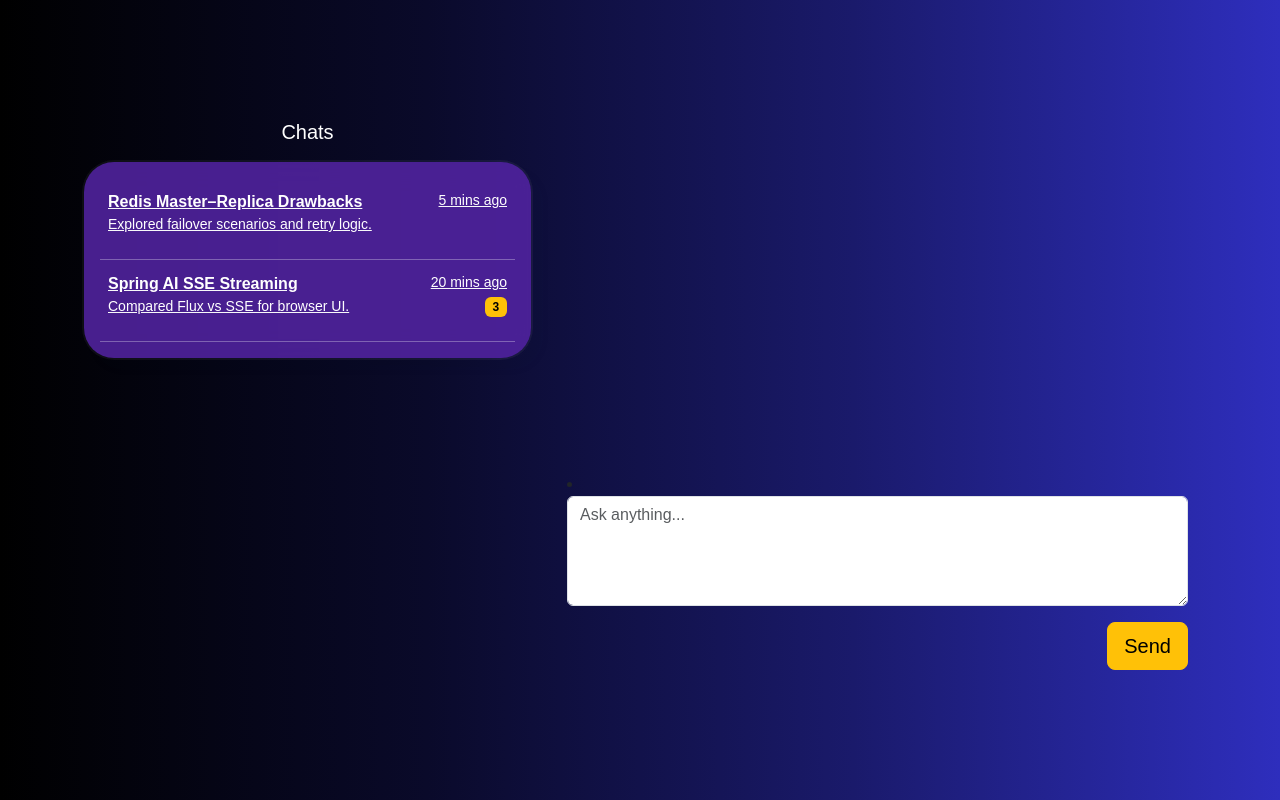
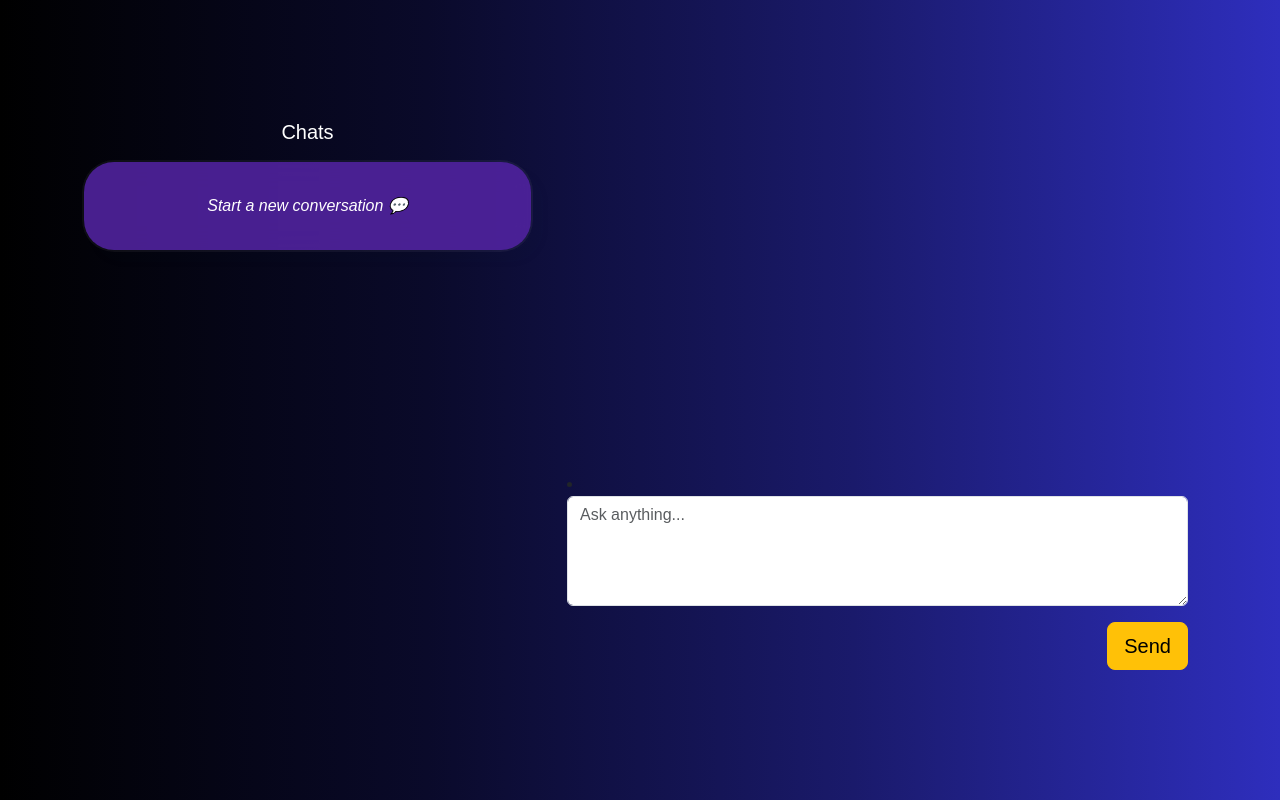
Before and after one commit to dejvis06/chat-interface, an Angular app: page / in a window 1280 px wide. Built offline with nearby package versions, Linux system fonts and the light colour scheme.

Commit message:
feat: integrate chat creation with SSE streaming
- Updated sendMessage() logic to handle chat creation with streaming flow
- Added POST /chats call on first user message to create chat and get chatId
- Reused chatId for subsequent SSE requests to maintain conversation state

```diff
--- a/src/app/app.component.ts
+++ b/src/app/app.component.ts
@@ -1,7 +1,4 @@
 import { Component } from '@angular/core';
-import { RouterOutlet } from '@angular/router';
-import { MembersComponent } from './members/members.component';
-import { MessageComponent } from './message/message.component';
 import { ChatsComponent } from './chats/chats.component';
 import { ChatComponent } from './chat/chat.component';
 
--- a/src/app/app.config.ts
+++ b/src/app/app.config.ts
@@ -2,7 +2,12 @@ import { ApplicationConfig, provideZoneChangeDetection } from '@angular/core';
 import { provideRouter } from '@angular/router';
 
 import { routes } from './app.routes';
+import { provideHttpClient } from '@angular/common/http';
 
 export const appConfig: ApplicationConfig = {
-  providers: [provideZoneChangeDetection({ eventCoalescing: true }), provideRouter(routes)]
+  providers: [
+    provideZoneChangeDetection({ eventCoalescing: true }),
+    provideRouter(routes),
+    provideHttpClient(),
+  ],
 };
--- a/src/app/chat/chat.component.ts
+++ b/src/app/chat/chat.component.ts
@@ -1,11 +1,24 @@
-import { Component, ElementRef, NgZone, ViewChild } from '@angular/core';
+import { Component, ElementRef, Input, NgZone, ViewChild } from '@angular/core';
 import { AiResponseComponent } from './ai-response/ai-response.component';
 import { UserPromptComponent } from './user-prompt/user-prompt.component';
 import { CommonModule } from '@angular/common';
 import { FormControl, ReactiveFormsModule } from '@angular/forms';
+import { HttpClient } from '@angular/common/http';
 
 interface ChatMessage {
   role: 'user' | 'ai';
+  content: string;
+}
+
+export interface ChatDto {
+  id: string;
+  name: string;
+  createdAt: string;
+  messages: ChatMessageDto[];
+}
+
+export interface ChatMessageDto {
+  role: 'user' | 'assistant' | 'system';
   content: string;
 }
 
@@ -21,14 +34,14 @@ interface ChatMessage {
   styleUrls: ['./chat.component.scss'],
 })
 export class ChatComponent {
-  @ViewChild('messagesList') private messagesList!: ElementRef;
+  @Input() chatId?: String;
 
   userMessage: string = '';
   messages: ChatMessage[] = [];
 
   messageControl = new FormControl('');
 
-  constructor(private ngZone: NgZone) {}
+  constructor(private http: HttpClient, private ngZone: NgZone) {}
 
   sendMessage() {
     const userText = this.messageControl.value?.trim();
@@ -41,14 +54,34 @@ export class ChatComponent {
     const aiIndex = this.messages.length;
     this.messages.push({ role: 'ai', content: '' });
 
-    //  SSE connection
+    this.messages[aiIndex].content += ''; // initiate chat
+
+    // Case 1: If no chatId yet -> create chat first
+    if (!this.chatId) {
+      this.http
+        .post<ChatDto>('http://localhost:8080/chats', null, {
+          params: { userPrompt: userText },
+        })
+        .subscribe((chat) => {
+          this.chatId = chat.id; // store chatId for all future SSE calls
+          this.openSseConnection(userText, aiIndex);
+        });
+
+      // Case 2: Chat already exists -> just stream
+    } else {
+      this.openSseConnection(userText, aiIndex);
+    }
+
+    //  Clear textarea after sending
+    this.messageControl.reset();
+  }
+
+  private openSseConnection(userText: string, aiIndex: number) {
     const eventSource = new EventSource(
-      `http://localhost:8080/chat/stream?message=${encodeURIComponent(
-        userText
-      )}`
+      `http://localhost:8080/chats/stream/${
+        this.chatId
+      }?userPrompt=${encodeURIComponent(userText)}`
     );
-
-    this.messages[aiIndex].content += ''; // initiate chat
 
     eventSource.onmessage = (event) => {
       this.ngZone.run(() => {
@@ -58,19 +91,17 @@ export class ChatComponent {
       });
     };
 
-    eventSource.onerror = (error) => {
-      console.error('SSE error');
-      eventSource.close();
-    };
-
-    eventSource.addEventListener('end', () => {
+    eventSource.addEventListener('END_STREAM', () => {
       eventSource.close();
     });
 
-    //  Clear textarea after sending
-    this.messageControl.reset();
+    eventSource.onerror = (error) => {
+      console.error('SSE error', error);
+      eventSource.close();
+    };
   }
 
+  @ViewChild('messagesList') private messagesList!: ElementRef;
   private scrollToBottom(): void {
     try {
       this.messagesList.nativeElement.scrollTop =
--- /dev/null
+++ b/src/app/chats/chat-list-item/chat-list-item.component.html
@@ -0,0 +1 @@
+<p>chat-list-item works!</p>
--- a/src/app/chats/chats.component.ts
+++ b/src/app/chats/chats.component.ts
@@ -1,5 +1,5 @@
 import { CommonModule } from '@angular/common';
-import { Component } from '@angular/core';
+import { Component, NgZone } from '@angular/core';
 
 export interface ChatListItem {
   name: string; // e.g. "John Doe"
@@ -15,17 +15,14 @@ export interface ChatListItem {
   styleUrl: './chats.component.scss',
 })
 export class ChatsComponent {
-  chats: ChatListItem[] = [
-    {
-      name: 'Redis Master–Replica Drawbacks',
-      lastMessage: 'Explored failover scenarios and retry logic.',
-      timestamp: '5 mins ago',
-    },
-    {
-      name: 'Spring AI SSE Streaming',
-      lastMessage: 'Compared Flux vs SSE for browser UI.',
-      timestamp: '20 mins ago',
-      unreadCount: 3,
-    },
-  ];
+  chats: ChatListItem[] = [];
+
+  ngOnInit() {
+    //  SSE connection
+    /* const eventSource = new EventSource(
+      `http://localhost:8080/chat/stream?message=${encodeURIComponent('')}`
+    );
+ */
+    // eventSource.onmessage = (event) => {};
+  }
 }
```
Also changed, not shown: src/app/chats/chat-list-item/chat-list-item.component.ts (added, +11 -0 lines), src/app/chats/chat-list-item/chat-list-item.component.scss (added), 1 other file (tests, documents, lock files or other folders).
